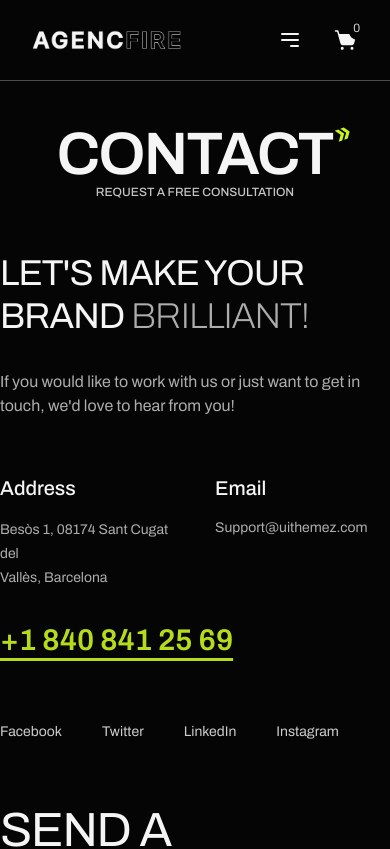
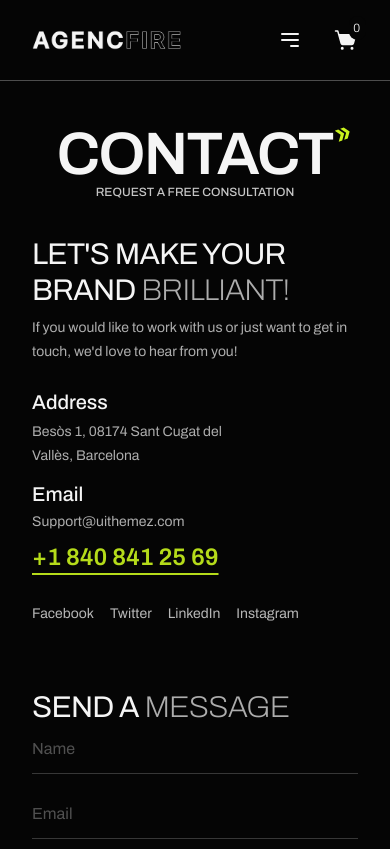
Before and after one commit to poloksan/agency-website, a Next.js app: page /contact in a window 390 px wide. Shown: the top 849 px of the page. Built offline with nearby package versions, Linux system fonts and the light colour scheme.

Commit message:
contact page responsive done and animation done

```diff
--- a/src/app/contact/page.jsx
+++ b/src/app/contact/page.jsx
@@ -41,19 +41,19 @@ export default function Contact() {
             initial="hidden"
             whileInView="show"
             viewport={{ once: true, amount: 0.2 }}
-            className="relative w-full max-w-360 mx-auto flex flex-col gap-8 py-26 sm:py-32"
+            className="relative w-full max-w-360 mx-auto flex flex-col gap-4 lg:gap-8 px-8 sm:px-16 py-26 sm:py-32"
         >
-            <div className="flex flex-col items-center gap-2">
+            <div className="flex flex-col items-center">
                 <PageHeading bigText={'contact'} smallText={'request a free consultation'} />
             </div>
 
             <div className="relative">
                 <div className="grid gap-16 lg:grid-cols-2 lg:gap-20">
                     {/* LEFT */}
-                    <motion.div variants={leftContainer} className="grid gap-8">
+                    <motion.div variants={leftContainer} className="space-y-2 lg:space-y-8">
                         <motion.h2
                             variants={item}
-                            className="text-4xl font-light leading-[1.20] tracking-tight lg:text-[57px]"
+                            className="text-3xl sm:text-[32px] lg:text-4xl xl:text-[57px] font-light leading-[1.20] tracking-tight "
                         >
                             <span className="font-normal">LET&apos;S MAKE YOUR BRAND</span>{' '}
                             <span>
@@ -65,7 +65,7 @@ export default function Contact() {
 
                         <motion.p
                             variants={item}
-                            className="max-w-md text-base leading-6 text-custom-white/70"
+                            className="max-w-md text-sm sm:text-base leading-6 text-custom-white/70"
                         >
                             If you would like to work with us or just want to get in touch,
                             we&apos;d love to hear from you!
@@ -73,11 +73,11 @@ export default function Contact() {
 
                         <motion.div
                             variants={item}
-                            className="mt-6 grid max-w-md grid-cols-2 gap-10"
+                            className="mt-6 grid max-w-md grid-cols-1 sm:grid-cols-2 gap-3 sm:gap-6 lg:gap-10"
                         >
                             <div>
                                 <p className="text-xl font-medium">Address</p>
-                                <p className="mt-4 text-sm leading-6 text-custom-white/70">
+                                <p className="mt-1 lg:mt-4 text-sm leading-6 text-custom-white/70">
                                     Besòs 1, 08174 Sant Cugat del
                                     <br />
                                     Vallès, Barcelona
@@ -88,7 +88,7 @@ export default function Contact() {
                                 <p className="text-xl font-medium">Email</p>
                                 <Link
                                     href="mailto:support@uithemez.com"
-                                    className="mt-4 inline-block text-sm text-custom-white/70 hover:text-white"
+                                    className="mt-1 lg:mt-4 inline-block text-sm text-custom-white/70 hover:text-custom-white"
                                 >
                                     Support@uithemez.com
                                 </Link>
@@ -98,7 +98,7 @@ export default function Contact() {
                         <motion.div variants={item} className="inline-block">
                             <Link
                                 href="tel:+18408412569"
-                                className="inline-block text-3xl font-semibold text-custom-primary/90 underline underline-offset-8"
+                                className="inline-block text-2xl lg:text-3xl font-semibold text-custom-primary/90 underline underline-offset-8"
                             >
                                 +1 840 841 25 69
                             </Link>
@@ -106,11 +106,11 @@ export default function Contact() {
 
                         <motion.div
                             variants={item}
-                            className="mt-8 flex flex-wrap gap-10 text-sm  text-white/80"
+                            className="mt-6 lg:mt-8 flex flex-wrap gap-4 lg:gap-10 text-sm  text-custom-white/80"
                         >
                             <Link
                                 href={'https://www.facebook.com/'}
-                                className="hover:text-white hover:scale-125 duration-300"
+                                className="hover:text-custom-white hover:scale-125 duration-300"
                             >
                                 Facebook
                             </Link>
@@ -142,14 +142,17 @@ export default function Contact() {
                     >
                         <motion.h3
                             variants={item}
-                            className="text-5xl font-normal tracking-tight uppercase"
+                            className="text-3xl sm:text-[32px] lg:text-4xl xl:text-5xl font-normal tracking-tight uppercase"
                         >
                             send a{' '}
                             <span className="font-extralight text-custom-white/70">message</span>
                         </motion.h3>
 
                         <form>
-                            <motion.div variants={item} className="grid gap-10 lg:grid-cols-2">
+                            <motion.div
+                                variants={item}
+                                className="grid gap-4 lg:gap-10 lg:grid-cols-2"
+                            >
                                 <Field>
                                     <input
                                         type="text"
@@ -167,7 +170,7 @@ export default function Contact() {
                                 </Field>
                             </motion.div>
 
-                            <motion.div variants={item} className="mt-10">
+                            <motion.div variants={item} className="mt-6 lg:mt-10">
                                 <Field>
                                     <input
                                         type="text"
@@ -177,7 +180,7 @@ export default function Contact() {
                                 </Field>
                             </motion.div>
 
-                            <motion.div variants={item} className="mt-10">
+                            <motion.div variants={item} className="mt-6 lg:mt-10">
                                 <Field>
                                     <textarea
                                         rows={5}
--- a/src/components/pageHeading/PageHeading.jsx
+++ b/src/components/pageHeading/PageHeading.jsx
@@ -32,7 +32,7 @@ export default function PageHeading({ bigText, smallText }) {
             </motion.h2>
             <motion.p
                 variants={item}
-                className="w-full max-w-80 text-center lg:text-right uppercase font-medium text-xs lg:text-4xl text-custom-white/80"
+                className="w-full max-w-80 text-center lg:text-right uppercase font-medium text-xs sm:text-base lg:text-2xl xl:text-4xl text-custom-white/80"
             >
                 {smallText}
             </motion.p>
```
